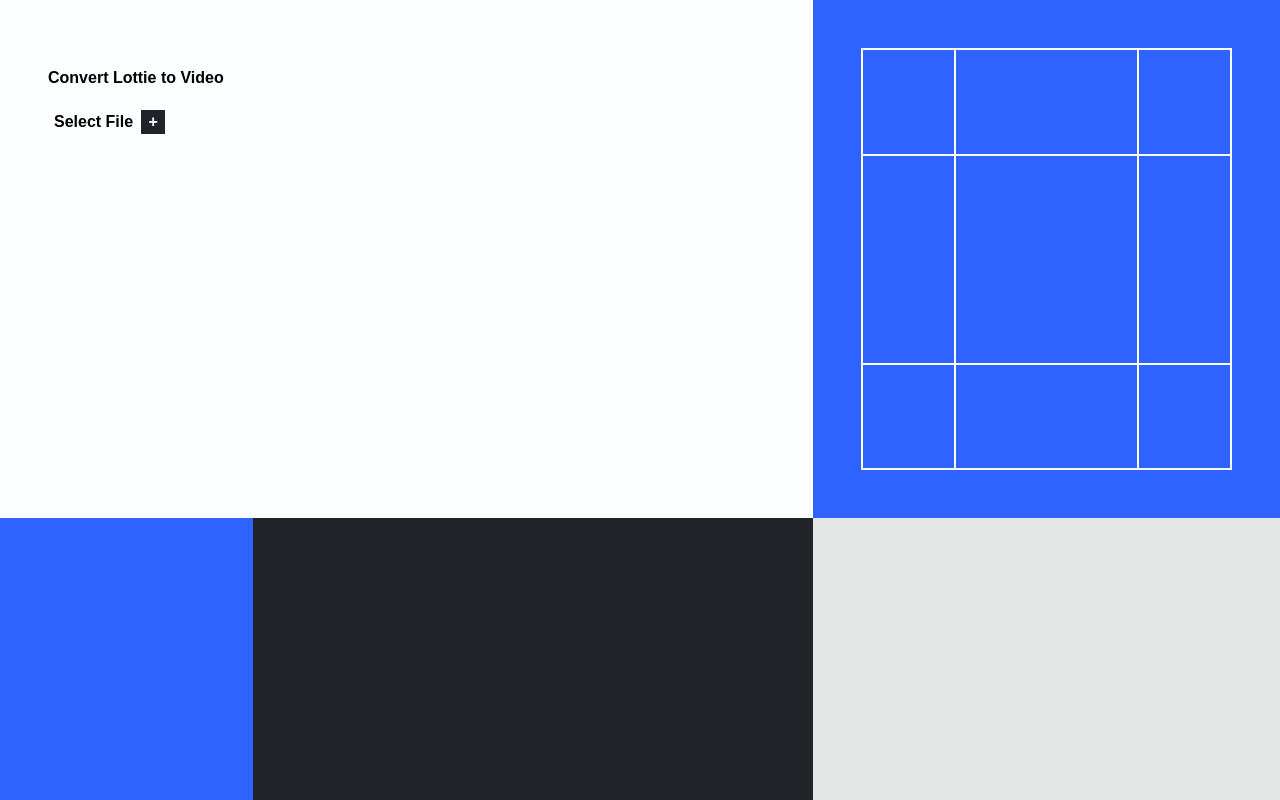
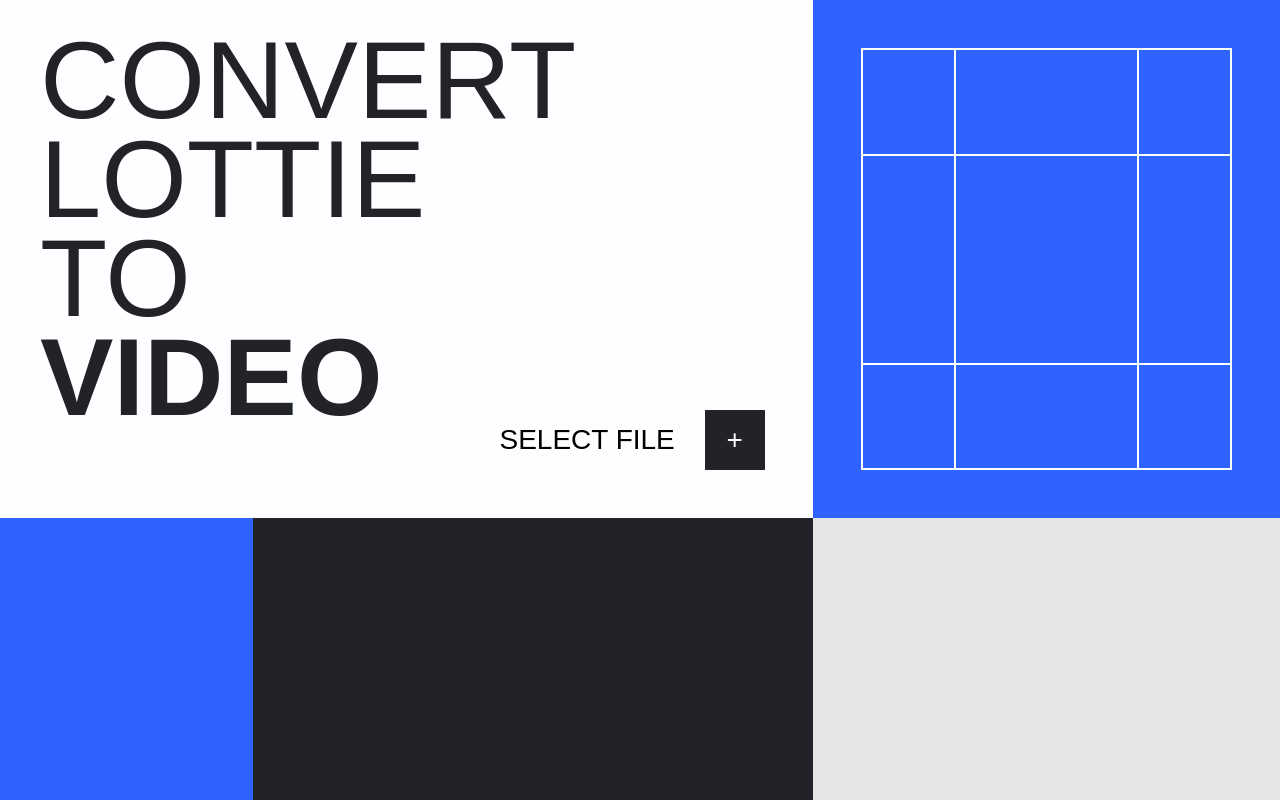
Before and after one commit to ekuiux/ConvertLottieToVideo, a React (Create React App) app in the folder client-react/: page / in a window 1280 px wide. Built offline with nearby package versions, Linux system fonts and the light colour scheme; a web font is replaced by a local one.

Commit message:
2.3. Controls

```diff
--- a/client-react/src/components/UploadLottieLayout.js
+++ b/client-react/src/components/UploadLottieLayout.js
@@ -45,7 +45,12 @@
       <div className="grid-container" style={{ height: "64.8%" }}>
         <div className="grid-item" style={{ width: "63.5%" }}>
           <div className="box box-white">
-            <h4>Convert Lottie to Video</h4>
+            <h1>
+              <span className="convert">Convert</span>
+              <span className="lottie">Lottie</span>
+              <span className="to">to</span>
+              <span className="video">Video</span>
+            </h1>
             <input
               key={inputKey}
               type="file"
@@ -54,8 +59,9 @@
               ref={fileInputRef}
               style={{ display: "none" }}
             />
+            <div className="controls-container">
               <button className="upload-button" onClick={() => fileInputRef.current.click()}>
-              {selectedFileName}
+                <span className="text">{selectedFileName}</span> {/* Добавлено обертывание текста в span */}
                 <div className="icon">+</div>
               </button>
               {file && !loading && !isVideoReady && (
@@ -65,6 +71,7 @@
                     className={fps === "auto" ? "selected" : ""}
                     onClick={() => handleFpsChange("auto")}
                     disabled={isFpsDisabled}
+                    data-tooltip="Default (from file)" // Добавлено для кастомного тултипа
                   >
                     D
                   </button>
@@ -97,6 +104,7 @@
                   <div className="icon">+</div>
                 </button>
               )}
+            </div>
           </div>
         </div>
         <div className="grid-item" style={{ width: "36.5%" }}>
--- a/client-react/src/styles/UploadLottieLayout.css
+++ b/client-react/src/styles/UploadLottieLayout.css
@@ -51,6 +51,9 @@
 
 .box-white {
   background-color: var(--color-white);
+  display: flex;
+  flex-direction: column;
+  justify-content: flex-end;
 }
 
 .box-blue {
@@ -140,9 +143,26 @@
   border: none;
   background: none;
   cursor: pointer;
-  font-size: 16px;
-  font-weight: bold;
+  font-size: 28px;
+  font-weight: 500;
   font-family: var(--font-family);
+  text-transform: uppercase;
+  padding: 0;
+  width: 100%; /* Ширина кнопок во всю ширину родительского блока */
+  justify-content: space-between; /* Обновлено для выравнивания текста по левой стороне и иконки по правой */
+  overflow: hidden; /* Добавлено для обрезки текста */
+  text-overflow: ellipsis; /* Добавлено для многоточия */
+  white-space: nowrap; /* Добавлено для предотвращения переноса текста */
+  max-width: 360px;
+}
+
+.upload-button .text,
+.convert-button .text {
+  overflow: hidden; /* Добавлено для обрезки текста */
+  text-overflow: ellipsis; /* Добавлено для многоточия */
+  white-space: nowrap; /* Добавлено для предотвращения переноса текста */
+  flex-grow: 1; /* Добавлено для заполнения оставшегося пространства */
+  text-align: left; /* Добавлено для выравнивания текста по левой стороне */
 }
 
 .upload-button .icon,
@@ -150,11 +170,14 @@
   display: flex;
   align-items: center;
   justify-content: center;
-  width: 24px;
-  height: 24px;
+  width: 60px;
+  height: 60px;
   background-color: var(--color-dark);
   color: var(--color-white);
-  margin-left: 8px;
+  margin-left: 30px; /* Убираем отступ слева */
+  margin-right: 0; /* Убираем отступ справа */
+  padding: 0;
+  flex-shrink: 0; /* Добавлено для предотвращения изменения размеров иконки */
 }
 
 .convert-button {
@@ -170,10 +193,15 @@
   align-items: center;
   gap: 10px;
   font-family: var(--font-family);
+  width: 100%;
+  min-width: 360px;
+  justify-content: space-between
 }
 
 .fps-selector label {
-  font-weight: bold;
+  font-weight: 100;
+  font-size: 28px;
+  padding-right: 7px;
 }
 
 .fps-selector button {
@@ -181,15 +209,67 @@
   border: none;
   cursor: pointer;
   padding: 5px 10px;
-  font-size: 16px;
-  font-weight: bold;
+  font-size: 28px;
+  font-weight: 100;
   color: var(--color-dark);
   font-family: var(--font-family);
+  text-transform: uppercase;
+  width: 60px; /* Фиксированная ширина для кнопок */
 }
 
 .fps-selector button.selected {
-  background-color: var(--color-blue);
+  font-weight: 500; /* Одинаковый вес шрифта для всех состояний */
+}
+
+.fps-selector button[title] {
+  position: relative;
+}
+
+.fps-selector button[title]::after {
+  content: attr(title);
+  position: absolute;
+  bottom: 100%;
+  left: 50%;
+  transform: translateX(-50%);
+  background-color: var(--color-dark);
   color: var(--color-white);
+  padding: 5px 10px;
+  border-radius: 0px;
+  white-space: nowrap;
+  opacity: 0;
+  pointer-events: none;
+  transition: opacity 0.2s;
+  font-size: 12px;
+}
+
+.fps-selector button[title]:hover::after {
+  opacity: 1;
+}
+
+.fps-selector button[data-tooltip] {
+  position: relative;
+}
+
+.fps-selector button[data-tooltip]::after {
+  content: attr(data-tooltip);
+  position: absolute;
+  bottom: 100%;
+  left: 50%;
+  transform: translateX(-50%);
+  background-color: var(--color-dark);
+  color: var(--color-white);
+  padding: 5px 10px;
+  border-radius: 0px;
+  white-space: nowrap;
+  opacity: 0;
+  pointer-events: none;
+  transition: opacity 0.2s;
+  font-size: 12px;
+  font-weight: 500; /* Добавлено для установки веса шрифта */
+}
+
+.fps-selector button[data-tooltip]:hover::after {
+  opacity: 1;
 }
 
 @keyframes animateHalfHeight {
@@ -230,3 +310,48 @@
   animation: animateHalfWidth 2s infinite;
   animation-delay: 1s;
 }
+
+.controls-container {
+  display: flex;
+  flex-direction: column;
+  align-items: flex-end;
+  gap: 2rem;
+  margin-top: auto;
+  margin-left: auto;
+}
+
+h1 {
+  font-size: clamp(27px, min(8.6vw, 15.5vh), 168px);
+  white-space: pre-line;
+  margin: 0;
+  text-transform: uppercase;
+  line-height: 90%;
+  position: absolute;
+  top: calc(5vh - 2%); /* Учитывает паддинг родительского блока */
+  left: 5vh; /* Учитывает паддинг родительского блока */
+  max-width: calc(100% - 10vh); /* Учитывает паддинг родительского блока */
+  max-height: calc(100% - 10vh); /* Учитывает паддинг родительского блока */
+  overflow: hidden;
+  text-overflow: ellipsis;
+  color: var(--color-dark);
+}
+
+h1 span {
+  display: block;
+}
+
+h1 .convert {
+  font-weight: 100;
+}
+
+h1 .lottie {
+  font-weight: 300;
+}
+
+h1 .to {
+  font-weight: 500;
+}
+
+h1 .video {
+  font-weight: 700;
+}
```
Also changed, not shown: 1 other file (tests, documents, lock files or other folders). Lines whose indentation alone changed are shown as unchanged.
